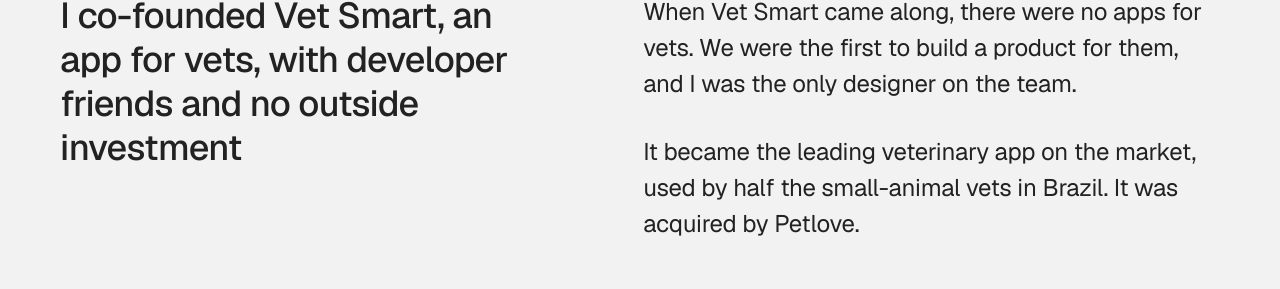
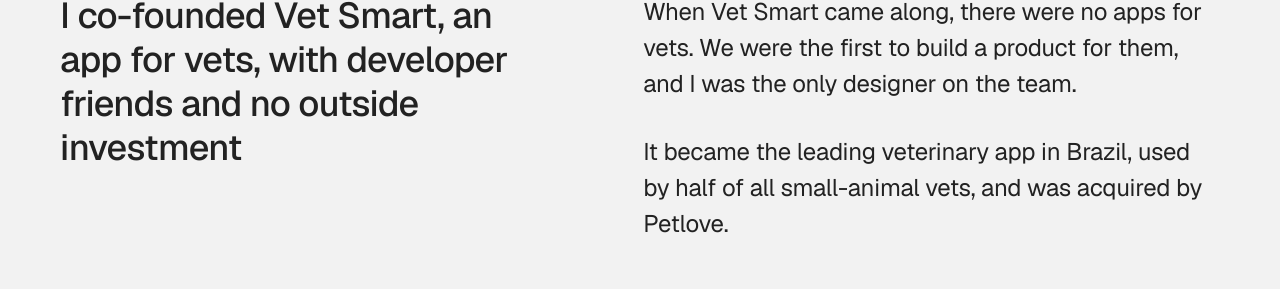
Before and after one commit to allexistsuda/portfolio, a Next.js app: page /vet-smart in a window 1280 px wide. Shown: the part 1489-1778 px from the top of the page. Built offline with nearby package versions, Linux system fonts and the light colour scheme.

Commit message:
Put Brazil back on the app and fold Petlove into the sentence
Leading veterinary app in Brazil, rather than on the market with the
country attached to the vets. The acquisition becomes a clause instead
of a sentence of its own.

Co-Authored-By: Claude Opus 5 <noreply@anthropic.com>

```diff
--- a/app/vet-smart/page.tsx
+++ b/app/vet-smart/page.tsx
@@ -77,7 +77,7 @@ const pt: Content = {
       "Cofundei o Vet Smart, um app para veterinários, com amigos desenvolvedores e sem investimento externo",
     blocks: [
       { p: ["Quando o Vet Smart surgiu, não existiam aplicativos para veterinários. Fomos os ", { h: "primeiros a construir um produto para esse público", d: 0.2 }, ", e eu era o único designer do time."] },
-      { p: ["Ele se tornou o ", { h: "principal aplicativo de veterinária do mercado", d: 0.4 }, ", usado por metade dos veterinários de pequenos animais do Brasil. Foi adquirido pela Petlove."] },
+      { p: ["Ele se tornou o ", { h: "principal aplicativo de veterinária do Brasil", d: 0.4 }, ", usado por metade dos veterinários de pequenos animais, e foi adquirido pela Petlove."] },
     ],
   },
   pain: {
@@ -150,7 +150,7 @@ const en: Content = {
       "I co-founded Vet Smart, an app for vets, with developer friends and no outside investment",
     blocks: [
       { p: ["When Vet Smart came along, there were no apps for vets. We were the ", { h: "first to build a product for them", d: 0.2 }, ", and I was the only designer on the team."] },
-      { p: ["It became the ", { h: "leading veterinary app on the market", d: 0.4 }, ", used by half the small-animal vets in Brazil. It was acquired by Petlove."] },
+      { p: ["It became the ", { h: "leading veterinary app in Brazil", d: 0.4 }, ", used by half of all small-animal vets, and was acquired by Petlove."] },
     ],
   },
   pain: {
```
